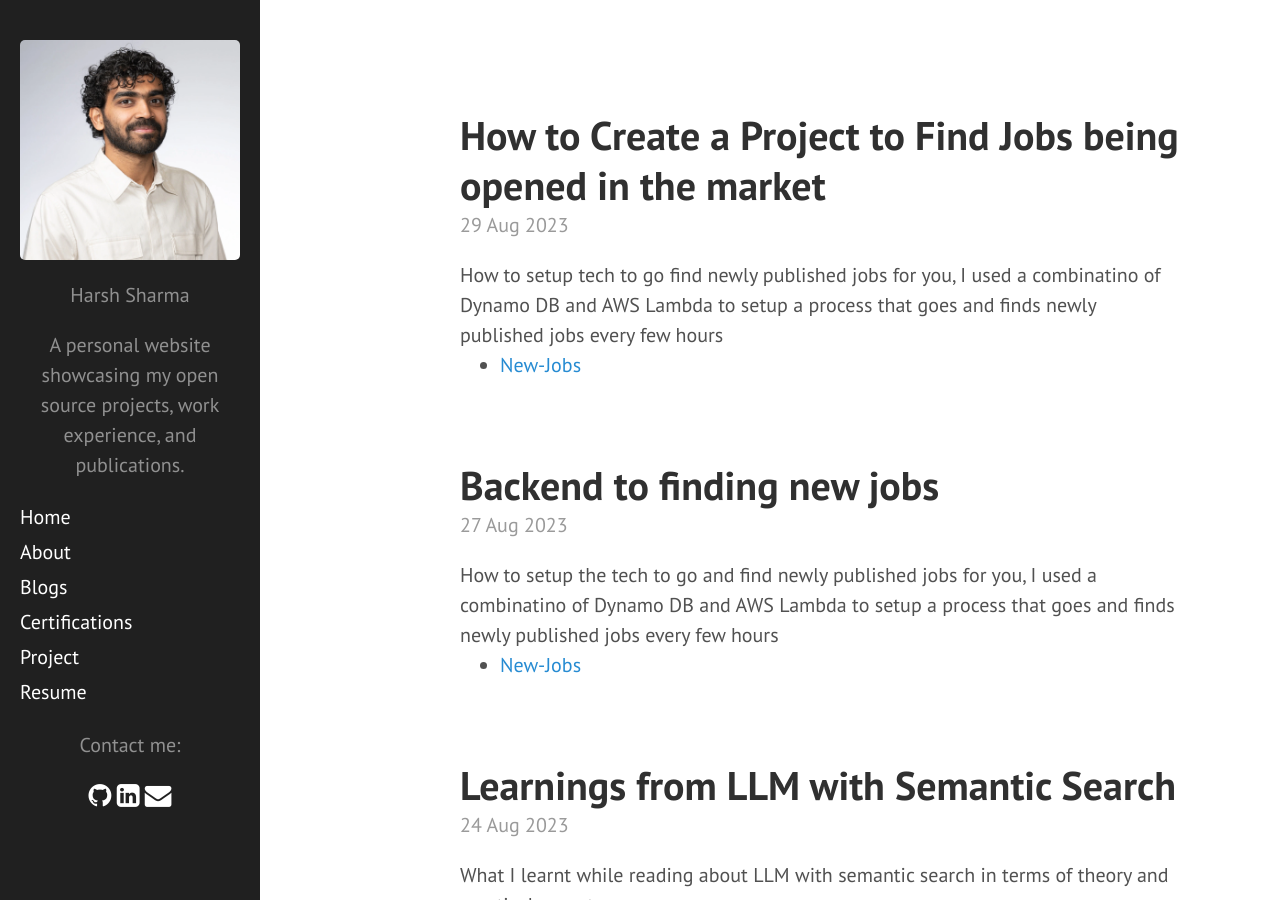
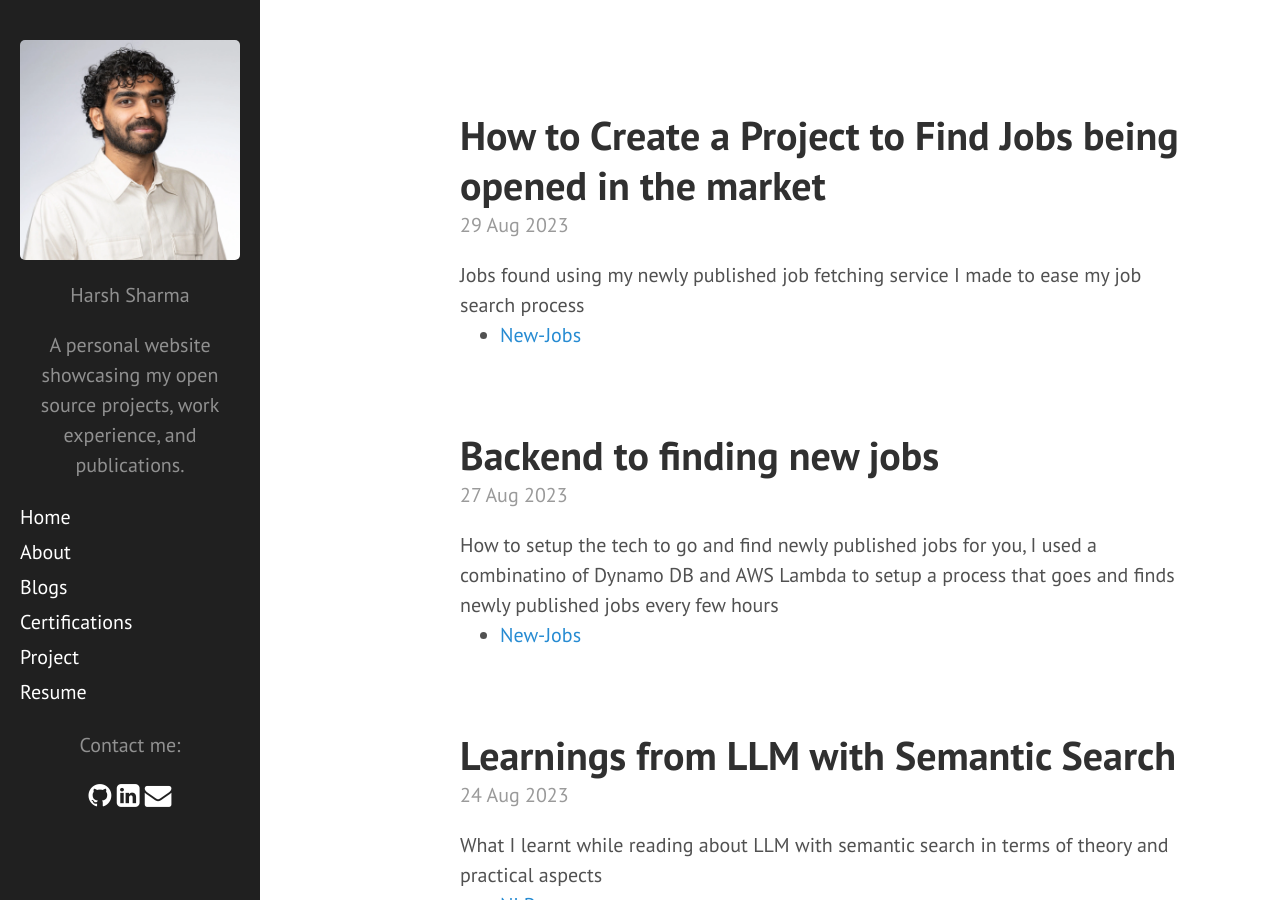
Before and after one commit to 97harsh/97harsh.github.io, a Jekyll site: the page built from index.html, in a window 1280 px wide and 900 px high. Built offline with Jekyll 4.4.1, drawn with Linux system fonts in a browser that asks for light colours; nearby versions of some CDN libraries; Markdown is read by kramdown in place of the engine named in the settings; a script that is not in the unit is left out; the list of posts is cut into pages by our own code.

Commit message:
modification to description

```diff
--- a/_posts/2023-08-29-job-links.md
+++ b/_posts/2023-08-29-job-links.md
@@ -1,7 +1,7 @@
 ---
 layout: post
 title: How to Create a Project to Find Jobs being opened in the market
-description: How to setup tech to go find newly published jobs for you, I used a combinatino of Dynamo DB and AWS Lambda to setup a process that goes and finds newly published jobs every few hours
+description: Jobs found using my newly published job fetching service I made to ease my job search process
 type: blog
 
 tags: ["New-Jobs"]
@@ -10,7 +10,10 @@ tags: ["New-Jobs"]
 Since I am graduating this semester I asked myself, what is the best way to find jobs and also create a project to showcase my skills to hack at different tools and make them work
 
 
-I have configured the Lambda to search for Data Science and Machine Learning Focused jobs
+I have configured a series of Lambda Functions on AWS to search for Data Science and Machine Learning Focused jobs
 
 Below is the sheet where new jobs are updated every few hours:
 <iframe src="https://docs.google.com/spreadsheets/d/e/2PACX-1vQ2ggc46Mi0VCo-46Dx0Z01UK84_fMtlU3FJCRrR0RHSTX9dg0rF6G109R5PnkLLfxY7NObY-OnJpIF/pubhtml?gid=0&amp;single=true&amp;widget=true&amp;headers=false" width="800px" height="600px"></iframe>
+
+For those interested in the tech stack: Here's the link to my other post detailing how I've setup everything else
+(<a href = "{{site.url}}/2023/08/27/job-links/finding-new-jobs-using-aws-lambda" target="_blank">Finding New Jobs Using AWS Lambda</a>)
```
